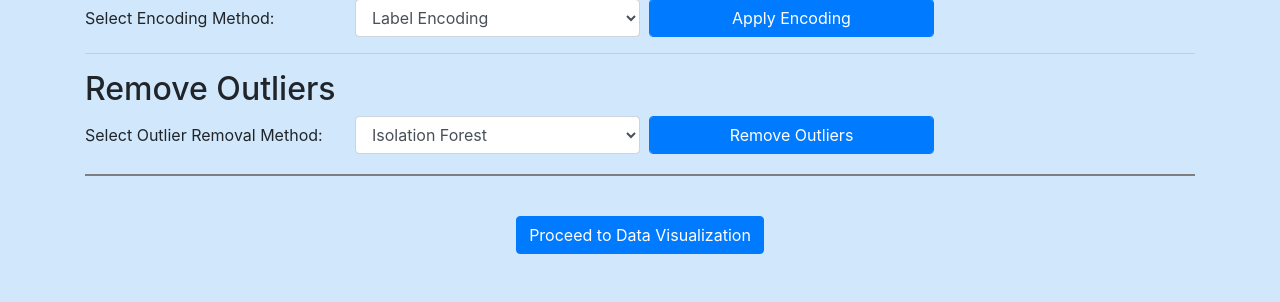
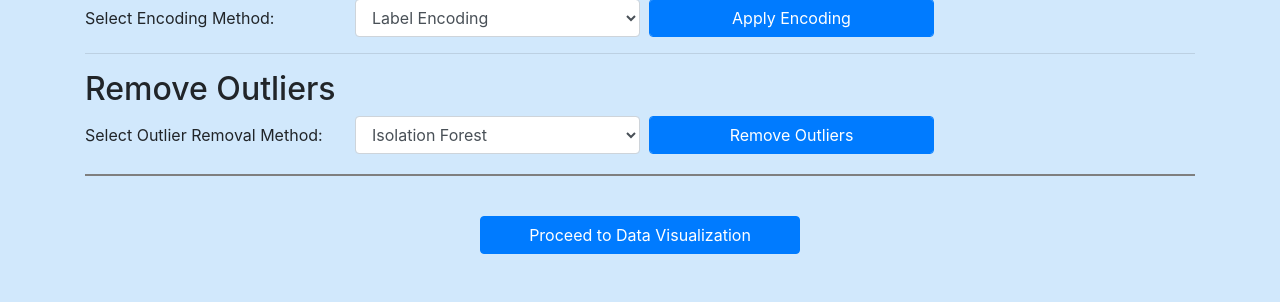
Before and after one commit to anandr07/EzFlow.ai, a Flask app: page / in a window 1280 px wide. Shown: the part 1204-1506 px from the top of the page. Run offline with Flask 3, Linux system fonts and the light colour scheme; some libraries are stand-ins or nearby versions.

```diff
--- a/app/templates/index.html
+++ b/app/templates/index.html
@@ -322,7 +322,7 @@
   </script>
 
   <div class="text-center">
-    <a href="{{ url_for('data_visualization') }}" class="btn btn-primary">Proceed to Data Visualization</a>
+    <a href="{{ url_for('data_visualization') }}" class="btn btn-primary w-25">Proceed to Data Visualization</a>
   </div>
 </body>
 
```
